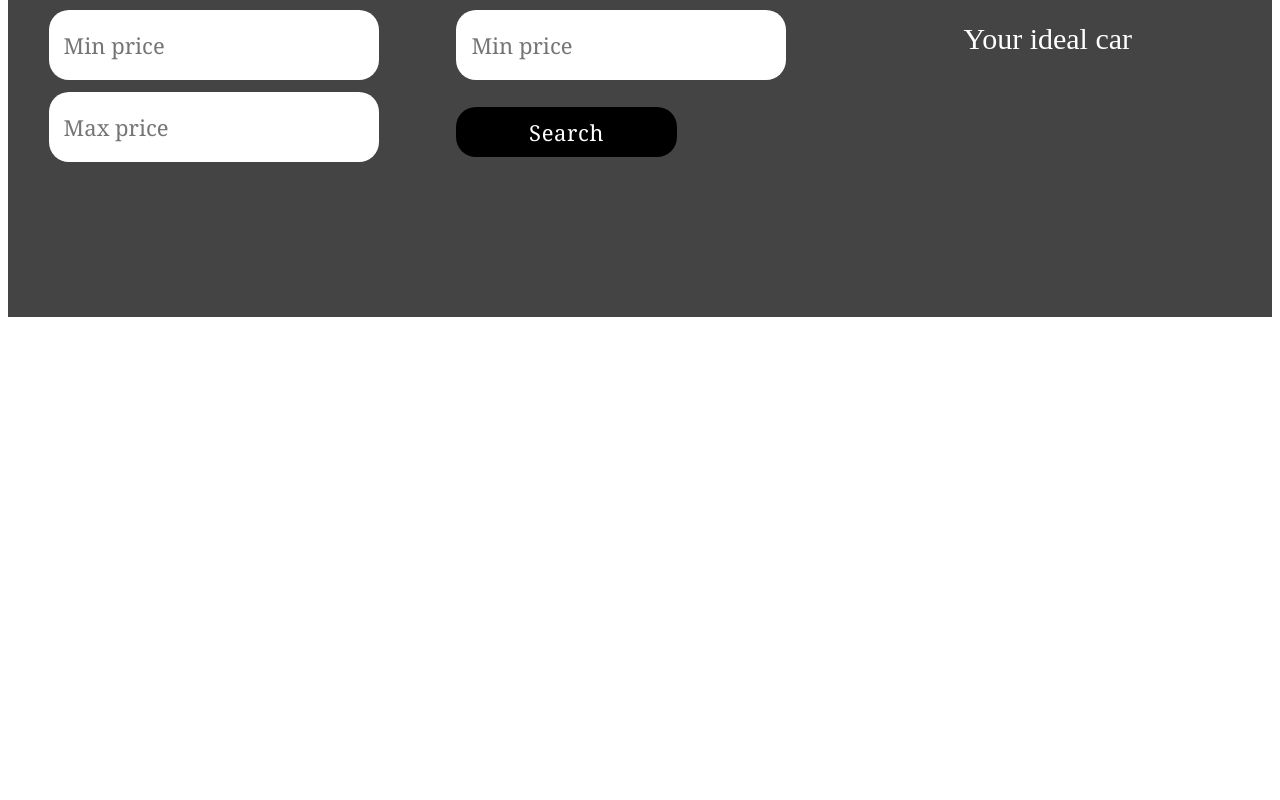
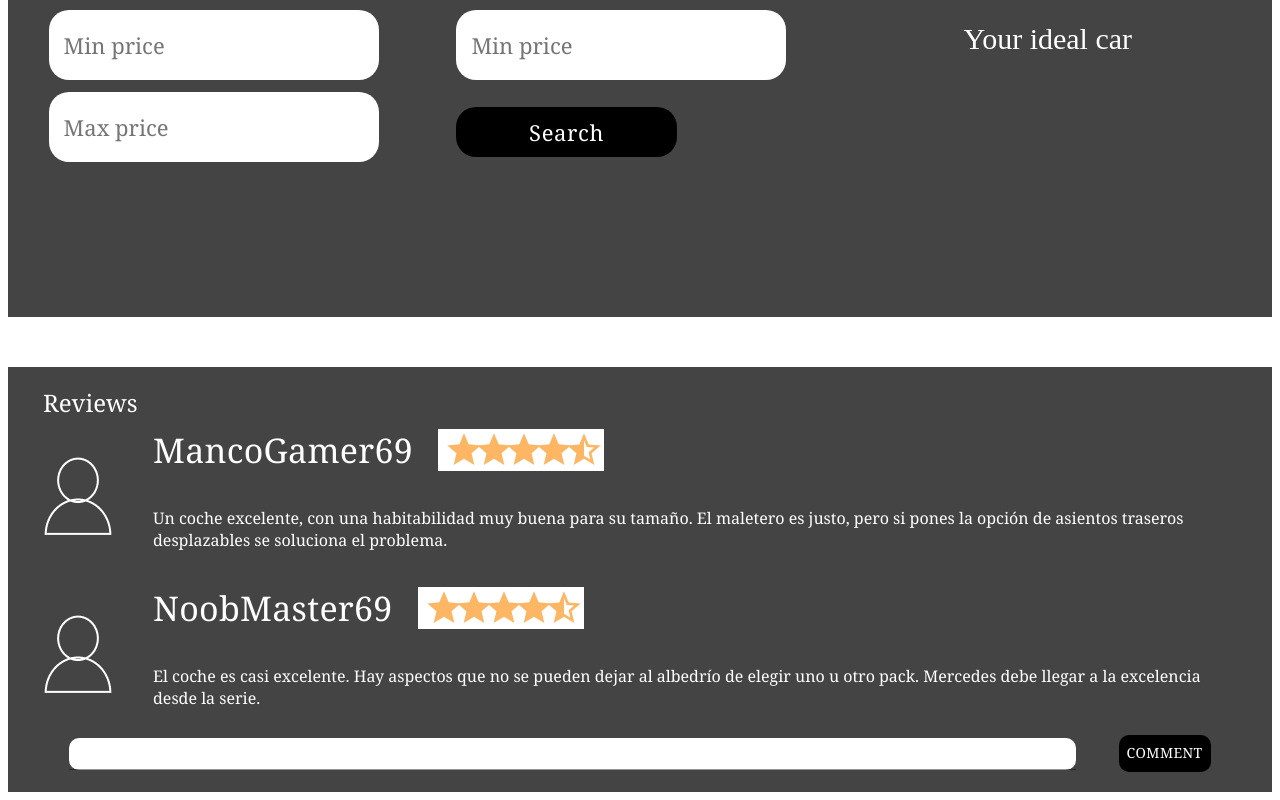
Before and after one commit to CristoferCalcinas/ProyectoFinalTallerDeProgramacion, a React (Create React App) app in the folder Frontend/: page / in a window 1280 px wide. Shown: the part 8456-9256 px from the top of the page. Before the commit the page ends 8781 px from the top, so only its background shows below. Built offline with nearby package versions, Linux system fonts and the light colour scheme.

Commit message:
Creando y finalizando la pagina de Review

```diff
--- a/Frontend/src/App.js
+++ b/Frontend/src/App.js
@@ -7,6 +7,7 @@ import PostForm from "./Components/pages/PostForm";
 import CarsbyMakePage from "./Components/pages/CarsbyMakePage";
 import ModelCarsPage from "./Components/pages/ModelCarsPage";
 import FindCarsAdvancedPage from "./Components/pages/FindCarsAdvancedPage";
+import ReviewPage from "./Components/pages/ReviewPage";
 
 function App() {
   return (
@@ -21,6 +22,7 @@ function App() {
       <CarsbyMakePage />
       <ModelCarsPage />
       <FindCarsAdvancedPage />
+      <ReviewPage />
     </div>
   );
 }
--- /dev/null
+++ b/Frontend/src/Components/moleculas/ReviewContent.js
@@ -0,0 +1,54 @@
+import { Box, Typography } from '@mui/material'
+import estrellas from '../../Images/estrellasReview.png'
+import userImage from '../../Images/userReview.png'
+
+export default function ReviewContent({ userName, description }) {
+    return (
+        <div>
+            <Box sx={
+                {
+                    display: 'flex',
+                    alignItems: 'center',
+                    justifyContent: 'start',
+                }
+            }>
+                <img
+                    src={userImage}
+                    alt="Imagen de usuario"
+                />
+                <Box>
+
+                    <Box sx={
+                        {
+                            display: 'flex',
+                            alignItems: 'center',
+                            justifyContent: 'start',
+                            paddingY: '10px',
+                        }
+                    }>
+                        <Typography variant="h4" sx={
+                            {
+                                paddingX: '25px',
+                                fontFamily: 'Georgia',
+                            }
+                        }>{userName}</Typography>
+                        <img
+                            src={estrellas}
+                            alt="Estrellas"
+                        />
+                    </Box>
+                    <Box sx={
+                        {
+                            paddingX: '25px',
+                            paddingY: '10px',
+                        }
+                    }>
+                        <p>
+                            {description}
+                        </p>
+                    </Box>
+                </Box>
+            </Box>
+        </div>
+    )
+}
--- /dev/null
+++ b/Frontend/src/Components/moleculas/ReviewInput.js
@@ -0,0 +1,42 @@
+import { Box, Button, Input } from '@mui/material'
+
+
+export default function ReviewInput() {
+    return (
+        <Box
+            sx={
+                {
+                    paddingX: '20px',
+                    display: "flex",
+                    alignItems: "center",
+                    justifyContent: "space-around",
+                }
+            }
+        >
+
+            <Input placeholder=""
+                sx={
+                    {
+                        background: 'white',
+                        color: 'black',
+                        borderRadius: '10px',
+                        width: '85%',
+                        paddingX: '10px',
+                    }
+                }
+            />
+
+            <Button sx={
+                {
+                    backgroundColor: 'black',
+                    color: 'white',
+                    borderRadius: '10px',
+                    fontFamily: 'Georgia',
+                }
+            }>
+                Comment
+            </Button>
+
+        </Box>
+    )
+}
--- /dev/null
+++ b/Frontend/src/Components/organismos/ReviewObject.js
@@ -0,0 +1,39 @@
+import { Box, Typography } from '@mui/material'
+import ReviewContent from '../moleculas/ReviewContent'
+import ReviewInput from '../moleculas/ReviewInput'
+
+const description = [
+    { userName: "MancoGamer69", userDescription: "Un coche excelente, con una habitabilidad muy buena para su tamaño. El maletero es justo, pero si pones la opción de asientos traseros desplazables se soluciona el problema." },
+    { userName: "NoobMaster69", userDescription: "El coche es casi excelente. Hay aspectos que no se pueden dejar al albedrío de elegir uno u otro pack. Mercedes debe llegar a la excelencia desde la serie." }
+]
+export default function ReviewObject() {
+    return (
+        <Box>
+            <Box sx={
+                {
+                    background: '#444',
+                    color: 'white',
+                    fontFamily: 'Georgia',
+                    paddingY: '20px',
+                    paddingX: '20px',
+                }
+            }>
+                <Typography variant="h5" sx={
+                    {
+                        paddingX: '15px',
+                        fontFamily: 'Georgia',
+                    }
+                }>Reviews</Typography>
+                <ReviewContent
+                    userName={description[0].userName}
+                    description={description[0].userDescription}
+                />
+                <ReviewContent
+                    userName={description[1].userName}
+                    description={description[1].userDescription}
+                />
+                <ReviewInput />
+            </Box>
+        </Box>
+    )
+}
--- /dev/null
+++ b/Frontend/src/Components/pages/ReviewPage.js
@@ -0,0 +1,16 @@
+import React from 'react'
+import NavBar from '../organismos/NavBar'
+import ReviewObject from '../organismos/ReviewObject'
+
+export default function ReviewPage() {
+    return (
+        <div>
+            <div>
+                <NavBar />
+            </div>
+            <div style={{ marginTop: '50px' }}>
+                <ReviewObject />
+            </div>
+        </div>
+    )
+}
```
Also changed, not shown: Frontend/src/Images/estrellasReview.png (added), Frontend/src/Images/userReview.png (added).
